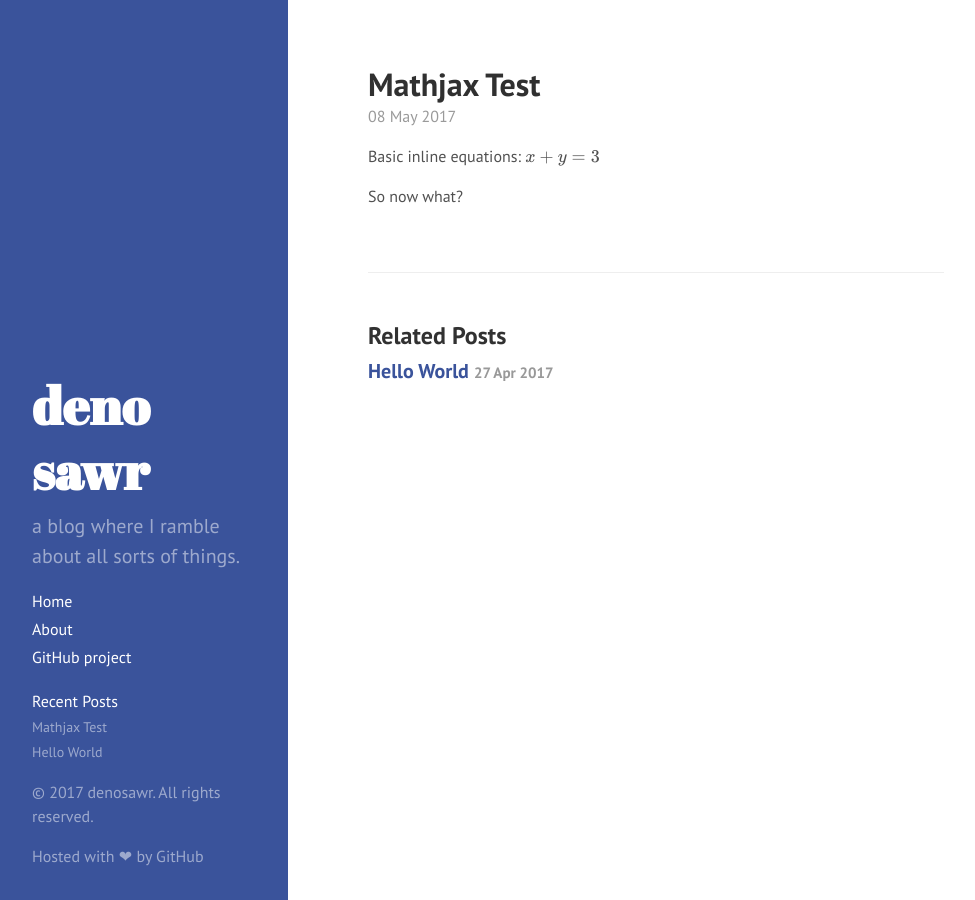
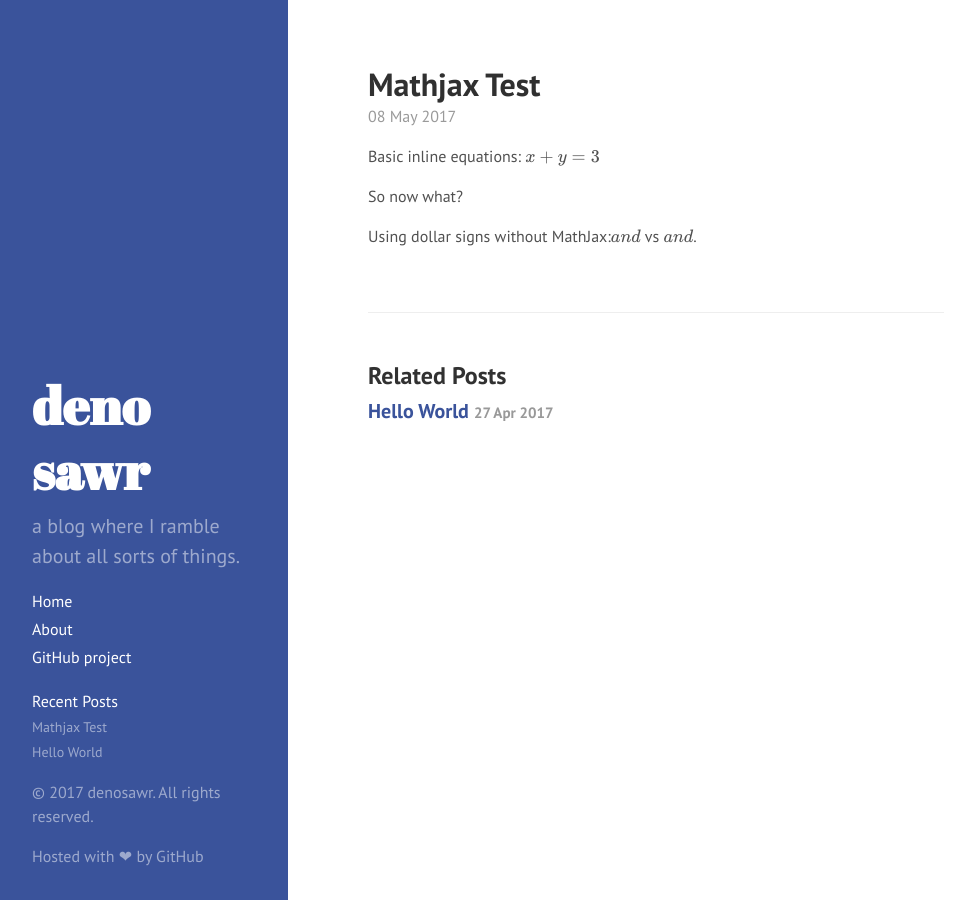
Before and after one commit to denosawr/blog, a Jekyll site: the page built from _posts/2017-5-8-mathjax-test.md, in a window 1280 px wide. Shown: the whole page, without its empty margins (0-975 px from the left). Built offline with Jekyll 4.4.1, drawn with Linux system fonts in a browser that asks for light colours; our own code applies the rules of GitHub Pages for plain Markdown files; Markdown is read by kramdown in place of the engine named in the settings; formulas are drawn with MathJax 3.

Commit message:
Update 2017-5-8-mathjax-test.md

```diff
--- a/_posts/2017-5-8-mathjax-test.md
+++ b/_posts/2017-5-8-mathjax-test.md
@@ -1,3 +1,5 @@
 Basic inline equations: $x+y=3$
 
 So now what?
+
+Using dollar signs without MathJax:\$ and \$ vs $ and $.
```
